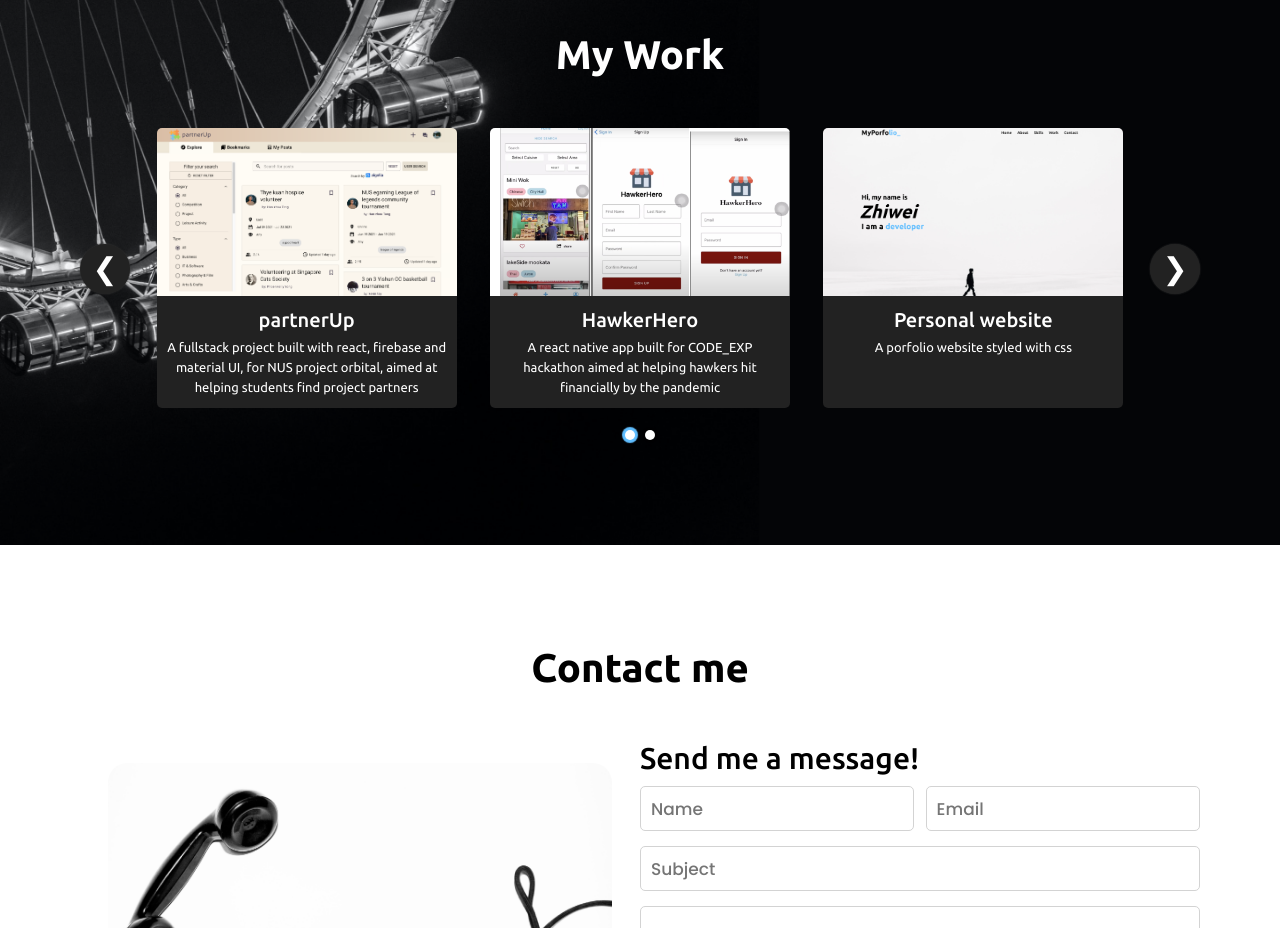
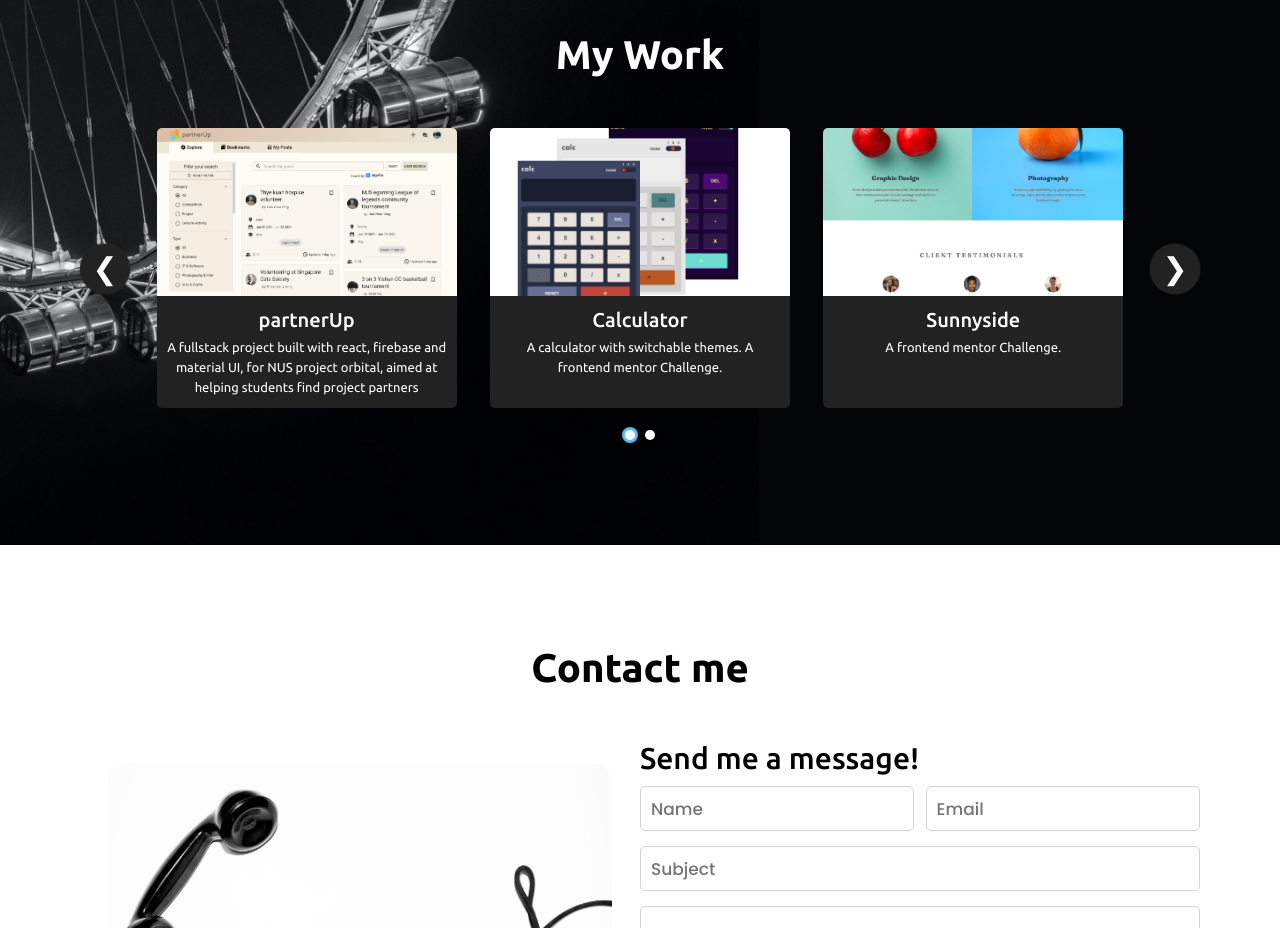
Before and after one commit to Zzhiwei/Personal-Website, a React (Create React App) app: page / in a window 1280 px wide. Shown: the part 2160-3088 px from the top of the page. Built offline with nearby package versions, Linux system fonts and the light colour scheme; no server answers.

Commit message:
added calculator and sunnyside to work

```diff
--- a/src/sections/work/Work.js
+++ b/src/sections/work/Work.js
@@ -6,6 +6,9 @@ import work1 from '../../assets/work1.png'
 import work2 from '../../assets/work2.png'
 import work3 from '../../assets/work3.png'
 import comingsoon from '../../assets/comingsoon.png'
+import calc from '../../assets/calc.png'
+import sunnyside from '../../assets/sunnyside.png'
+
 
 
 
@@ -18,6 +21,8 @@ export default function Work() {
     const hawkerhero = ["HawkerHero", "A react native app built for CODE_EXP hackathon aimed at helping hawkers hit financially by the pandemic"]
     const portfolio = ["Personal website", "A porfolio website styled with css"]
     const fillerText = ["Coming soon", "Lorem, ipsum dolor sit amet consectetur adipisicing elit. Quis similique, nobis laboriosam mollitia officiis omnis sint?"]
+    const sunnysideText = ["Sunnyside", "A frontend mentor Challenge."]
+    const calcText = ["Calculator", "A calculator with switchable themes. A frontend mentor Challenge."]
 
     useEffect(() => {
         const BR2STR = "(max-width: 1263px)"
@@ -61,14 +66,19 @@ export default function Work() {
                         <a href="https://orbital-teamtams-partnerup.herokuapp.com/home" target="_blank" rel="noreferrer">
                             <WorkCard  image={work1} title={orbital[0]} description={orbital[1]} />
                         </a>
+                        <a href="https://calculator-zhiwei.netlify.app/" target="_blank" rel="noreferrer">
+                            <WorkCard  image={calc} title={calcText[0]} description={calcText[1]} />
+                        </a>
+                        <a href="https://sunnyside-zhiwei.netlify.app/" target="_blank" rel="noreferrer">
+                            <WorkCard  image={sunnyside} title={sunnysideText[0]} description={sunnysideText[1]} />
+                        </a>
                         <a href="https://github.com/softmagnet/HawkerHero" target="_blank" rel="noreferrer">
                             <WorkCard  image={work2} title={hawkerhero[0]} description={hawkerhero[1]}/>
                         </a>
                         <a href="#home">
                             <WorkCard  image={work3} title={portfolio[0]} description={portfolio[1]} />
                         </a>
-                        <WorkCard  image={comingsoon} title={fillerText[0]} description={fillerText[1]} />
-                        <WorkCard  image={comingsoon} title={fillerText[0]} description={fillerText[1]} />
+
                     </Carousel>
                 </div>
             </div>
```
Also changed, not shown: src/assets/calc.png (added), src/assets/sunnyside.png (added).
